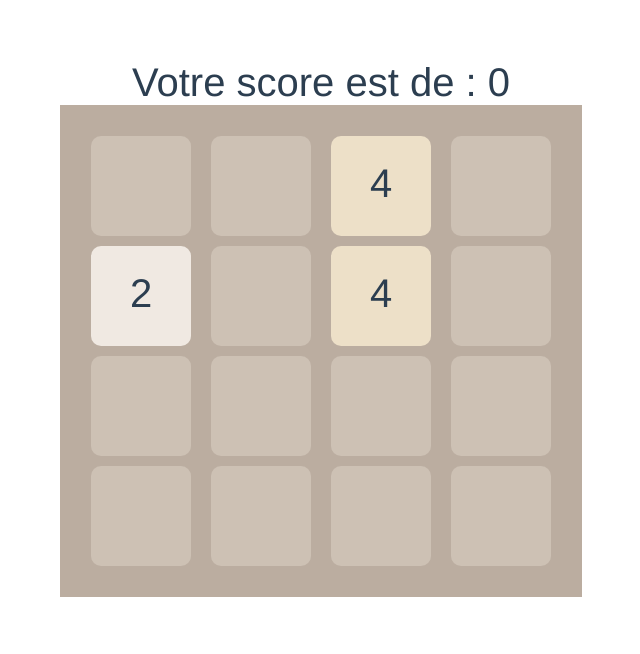
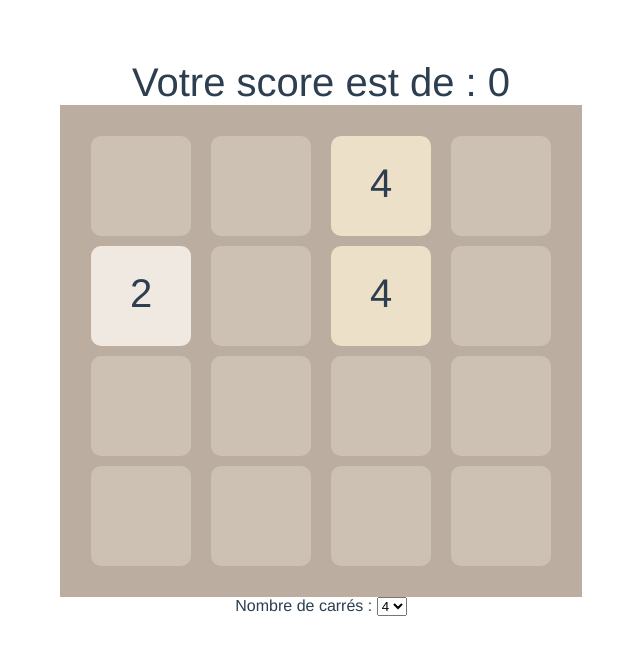
Before and after one commit to steven-haddad/2048, a Vue app: page /#/ in a window 1280 px wide. Shown: the top 654 px of the page, without its empty margins (319-959 px from the left). Built offline with nearby package versions, Linux system fonts and the light colour scheme.

Commit message:
add new game & save score

```diff
--- a/src/components/Game.vue
+++ b/src/components/Game.vue
@@ -4,7 +4,15 @@
       Votre score est de : {{score}}
     </div>
     <div id="board"></div>
-    <loose @restart="onRestart" v-if="isFinish == true"/>
+    <div>
+    Nombre de carrés :
+    <select v-model="selectList" id="selectListNumberSquare" @change="changeGameModes">
+      <option value="4" selected>4</option>
+      <option value="5">5</option>
+      <option value="6">6</option>
+    </select>
+    </div>
+    <loose @restart="onRestart" v-if="isFinish == true" @saveGame="saveGame"/>
   </div>
 
 </template>
@@ -55,7 +63,8 @@ export default {
     return {
       score: 0,
       msg: "Welcome to Your Vue.js App",
-      isFinish: false
+      isFinish: false,
+      selectList: 4
     };
   },
   components: {
@@ -64,12 +73,20 @@ export default {
   props: {},
   methods: {
     onRestart() {
-      console.log("a faire :D");
-      document.getElementById("board").innerHTML = ""
-      this.isFinish = false
-      this.score = 0
-      board.init(4)
-      initBoard()
+      document.getElementById("board").innerHTML = "";
+      this.isFinish = false;
+      this.score = 0;
+      board.init(4);
+      initBoard();
+    },
+    saveGame(){
+      console.log('saveGame')
+    },
+    changeGameModes() {
+      document.getElementById("board").innerHTML = "";
+      this.score = 0;
+      board.init(this.selectList);
+      initBoard();
     }
   },
   mounted() {
@@ -79,11 +96,11 @@ export default {
     document.addEventListener(
       "keyup",
       event => {
-        board.move(event.code.replace("Arrow", "").toLowerCase())
-        document.getElementById("board").innerHTML = ""
-        initBoard()
-        this.isFinish = board.over
-        this.score = board.points
+        board.move(event.code.replace("Arrow", "").toLowerCase());
+        document.getElementById("board").innerHTML = "";
+        initBoard();
+        this.isFinish = board.over;
+        this.score = board.points;
       },
       false
     );
@@ -140,10 +157,14 @@ div#board > div > div {
   z-index: 10000;
   top: 0px;
   left: 0px;
+  text-align: center;
 }
 .tryAgain {
   position: absolute;
-  margin: auto;
   top: 49%;
 }
+.saveGame{
+  position: absolute;
+  top: 53%;
+}
 </style>
--- a/src/components/Loose.vue
+++ b/src/components/Loose.vue
@@ -1,22 +1,23 @@
 <template>
     <div class="overlay">
         <button class="tryAgain" @click="restart" >Try again</button>
+        <button class="saveGame" @click="saveGame" >Sauvegarder le score</button>
     </div>
 </template>
 
 <script>
-
-    export default{
-        data(){
-            return{
-            }
-        },
-        methods:{
-            restart(){
-                this.$emit('restart')
-            }
-        },
-        components:{
-        }
+export default {
+  data() {
+    return {};
+  },
+  methods: {
+    restart() {
+      this.$emit("restart");
+    },
+    saveGame() {
+      this.$emit("saveGame");
     }
+  },
+  components: {}
+};
 </script>
```
